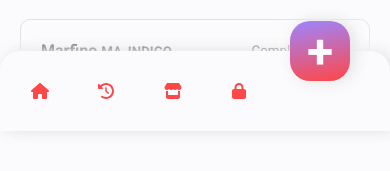
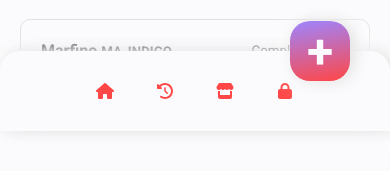
Before and after one commit to amilcarHernandez24/app-vm, a React (Vite) app: page / in a window 390 px wide. Shown: the part 713-884 px from the top of the page. Built offline with nearby package versions, Linux system fonts and the light colour scheme.

Commit message:
[Add] centering menu footer

```diff
--- a/src/components/footer/footer.module.css
+++ b/src/components/footer/footer.module.css
@@ -7,6 +7,7 @@
 
     .footer {
         display: flex;
+        justify-content: center;
         position: relative;
         height: 80px;
         padding: 10px;
@@ -44,7 +45,7 @@
         justify-content: space-between;
         align-items: center;
 
-        width: 70%;
+        width: 65%;
     }
 
     .option {
```
